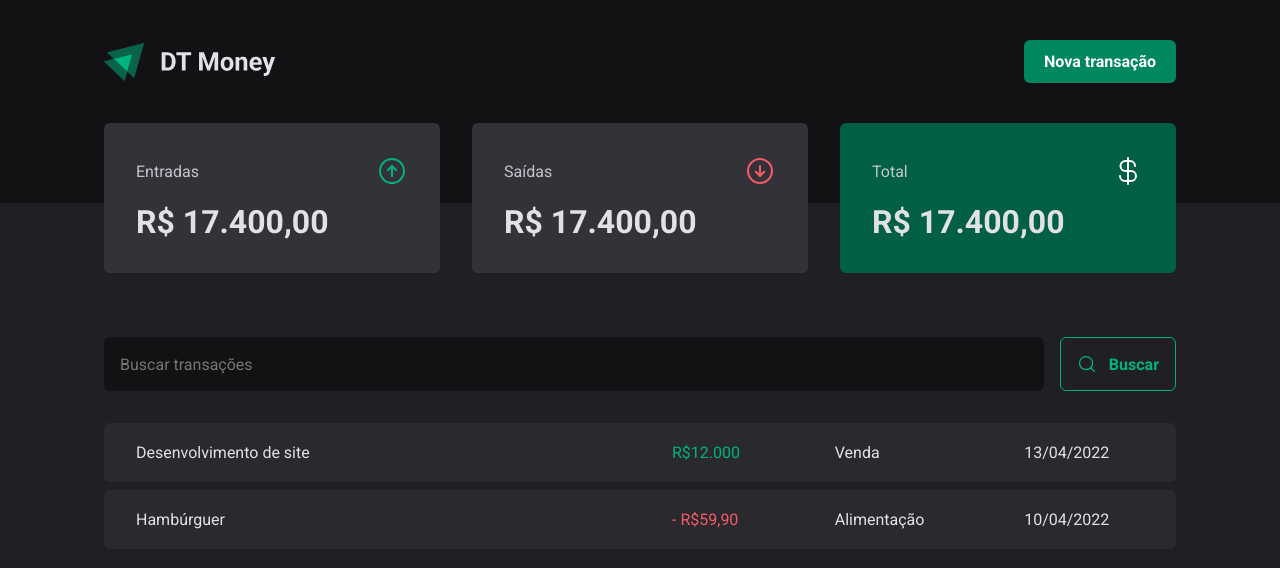
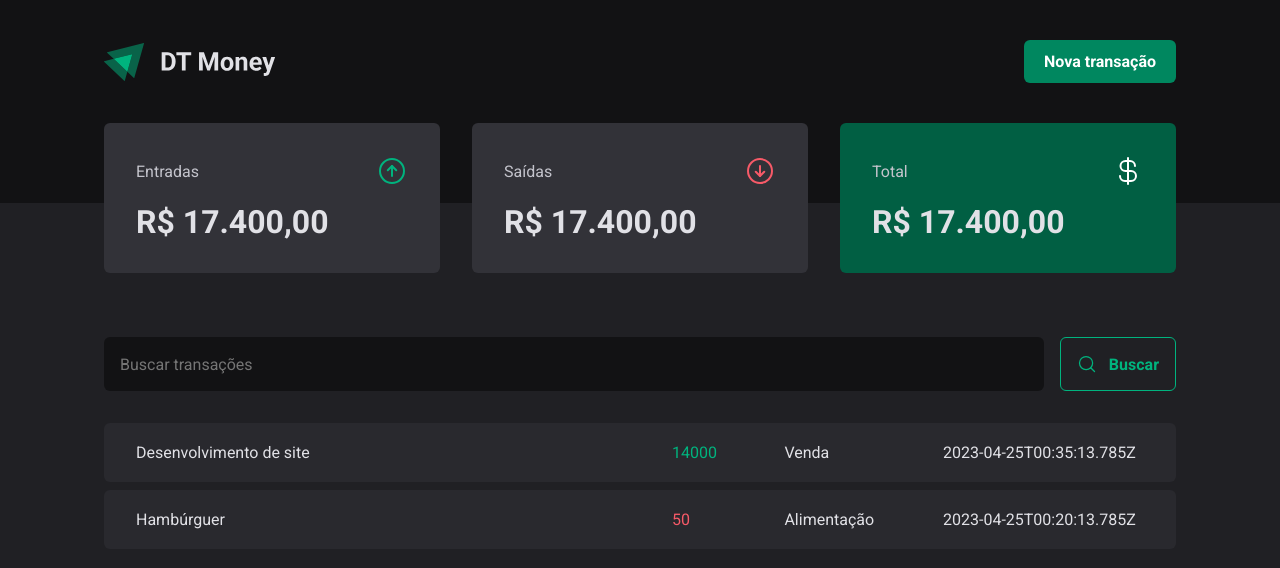
Before and after one commit to ruyfreire/ignite-projetos, a React (Vite) app in the folder react/projeto-3/dt-money/: page / in a window 1280 px wide. Shown: the top 568 px of the page. Built offline with nearby package versions, Linux system fonts and the light colour scheme; data requests are answered from the project's data file.

Commit message:
transactions - dados json server - contexto transactions

```diff
--- /dev/null
+++ b/react/projeto-3/dt-money/server.json
@@ -0,0 +1,20 @@
+{
+  "transactions": [
+    {
+      "id": 1,
+      "description": "Desenvolvimento de site",
+      "type": "income",
+      "category": "Venda",
+      "price": 14000,
+      "createdAt": "2023-04-25T00:35:13.785Z"
+    },
+    {
+      "id": 2,
+      "description": "Hambúrguer",
+      "type": "outcome",
+      "category": "Alimentação",
+      "price": 50,
+      "createdAt": "2023-04-25T00:20:13.785Z"
+    }
+  ]
+}
--- a/react/projeto-3/dt-money/src/App.tsx
+++ b/react/projeto-3/dt-money/src/App.tsx
@@ -3,12 +3,16 @@ import { ThemeProvider } from 'styled-components'
 import { GlobalStyles } from './styles/global'
 import { defaultTheme } from './styles/themes/default'
 import { Transactions } from './pages/Transactions'
+import { TransactionsProvider } from './contexts/TransactionsContext'
 
 export function App() {
   return (
     <ThemeProvider theme={defaultTheme}>
       <GlobalStyles />
-      <Transactions />
+
+      <TransactionsProvider>
+        <Transactions />
+      </TransactionsProvider>
     </ThemeProvider>
   )
 }
--- a/react/projeto-3/dt-money/src/components/NewTransactionModal/index.tsx
+++ b/react/projeto-3/dt-money/src/components/NewTransactionModal/index.tsx
@@ -7,8 +7,11 @@ import {
   TransactionType,
   TransactionTypeButton,
 } from './styles'
+import { useContextTransactions } from '../../contexts/TransactionsContext'
 
 export function NewTransactionModal() {
+  const { transactions } = useContextTransactions()
+
   return (
     <Dialog.Portal>
       <Overlay />
--- a/react/projeto-3/dt-money/src/components/NewTransactionModal/styles.ts
+++ b/react/projeto-3/dt-money/src/components/NewTransactionModal/styles.ts
@@ -61,6 +61,7 @@ export const CloseButton = styled(Dialog.Close)`
   position: absolute;
   background-color: transparent;
   border: 0;
+  border-radius: 2px;
   top: 1.5rem;
   right: 1.5rem;
   line-height: 0;
--- /dev/null
+++ b/react/projeto-3/dt-money/src/contexts/TransactionsContext.tsx
@@ -0,0 +1,48 @@
+import {
+  ReactNode,
+  createContext,
+  useContext,
+  useEffect,
+  useState,
+} from 'react'
+
+interface Transaction {
+  id: number
+  description: string
+  type: 'income' | 'outcome'
+  category: string
+  price: number
+  createdAt: string
+}
+
+interface TransactionsContextType {
+  transactions: Transaction[]
+}
+
+interface TransactionsProviderProps {
+  children: ReactNode
+}
+
+const TransactionsContext = createContext({} as TransactionsContextType)
+
+export function TransactionsProvider({ children }: TransactionsProviderProps) {
+  const [transactions, setTransactions] = useState<Transaction[]>([])
+
+  const getTransactions = async () => {
+    const response = await fetch('http://localhost:3000/transactions')
+    const data = await response.json()
+    setTransactions(data)
+  }
+
+  useEffect(() => {
+    getTransactions()
+  }, [])
+
+  return (
+    <TransactionsContext.Provider value={{ transactions }}>
+      {children}
+    </TransactionsContext.Provider>
+  )
+}
+
+export const useContextTransactions = () => useContext(TransactionsContext)
--- a/react/projeto-3/dt-money/src/pages/Transactions/index.tsx
+++ b/react/projeto-3/dt-money/src/pages/Transactions/index.tsx
@@ -1,9 +1,13 @@
 import { Header } from '../../components/Header'
 import { Summary } from '../../components/Summary'
 import { SearchForm } from './components/SearchForm'
+import { useContextTransactions } from '../../contexts/TransactionsContext'
+
 import { Table, TableContainer, TextHighlight } from './styles'
 
 export function Transactions() {
+  const { transactions } = useContextTransactions()
+
   return (
     <div>
       <Header />
@@ -14,23 +18,18 @@ export function Transactions() {
 
         <Table>
           <tbody>
-            <tr>
-              <td width="50%">Desenvolvimento de site</td>
-              <td>
-                <TextHighlight variant="income">R$12.000</TextHighlight>
-              </td>
-              <td>Venda</td>
-              <td>13/04/2022</td>
-            </tr>
-
-            <tr>
-              <td width="50%">Hambúrguer</td>
-              <td>
-                <TextHighlight variant="outcome">- R$59,90</TextHighlight>
-              </td>
-              <td>Alimentação</td>
-              <td>10/04/2022</td>
-            </tr>
+            {transactions.map((transaction) => (
+              <tr key={transaction.id}>
+                <td width="50%">{transaction.description}</td>
+                <td>
+                  <TextHighlight variant={transaction.type}>
+                    {transaction.price}
+                  </TextHighlight>
+                </td>
+                <td>{transaction.category}</td>
+                <td>{transaction.createdAt}</td>
+              </tr>
+            ))}
           </tbody>
         </Table>
       </TableContainer>
```
